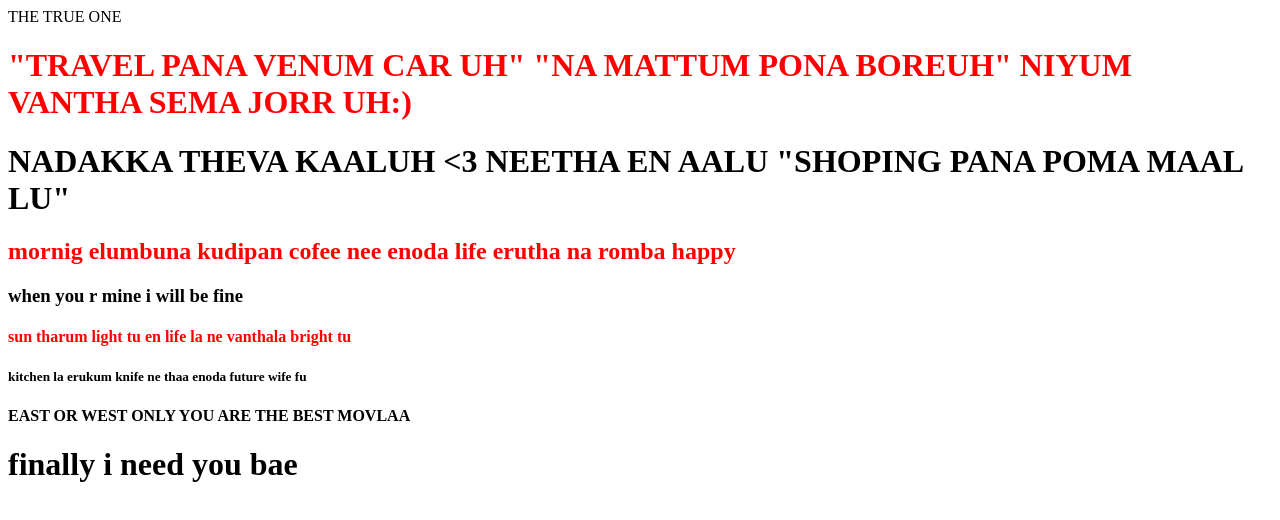
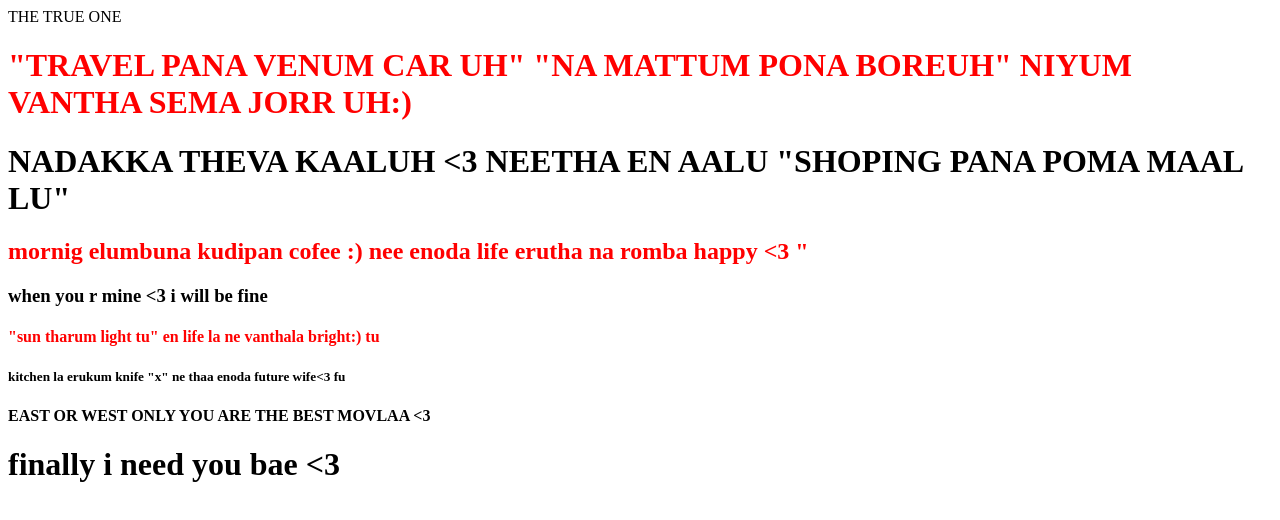
Before and after one commit to altrin206/altrin206.github.io, a plain HTML site: page index.html in a window 1280 px wide. Drawn offline with Linux system fonts and the light colour scheme.

Commit message:
Update index.html

```diff
--- a/index.html
+++ b/index.html
@@ -5,11 +5,11 @@
        <boady>
         <h1 style="color:red">"TRAVEL PANA VENUM CAR UH" "NA MATTUM PONA BOREUH" NIYUM VANTHA SEMA JORR UH:)</h1>
        <h1 style="color:black">NADAKKA THEVA KAALUH <3 NEETHA EN AALU "SHOPING PANA POMA MAAL LU"</h1>
-       <h2 style="color:red">mornig elumbuna kudipan cofee nee enoda life erutha na romba happy</h2>
-       <h3 style="color:black">when you r mine i will be fine  </h3>
-       <h4 style="color:red">sun tharum light tu en life la ne vanthala bright tu</h4>
-       <h5 style="color:black">kitchen la erukum knife ne thaa enoda future wife fu</h5>
-       <h4 tyle="color:red">EAST OR WEST ONLY YOU ARE THE BEST MOVLAA</h4>
-       <h1 tyle="color:violet">finally i need you bae</h1>
+       <h2 style="color:red">mornig elumbuna kudipan cofee :) nee enoda life erutha na romba happy <3 "</h2>
+       <h3 style="color:black">when you r mine <3 i will be fine  </h3>
+       <h4 style="color:red">"sun tharum light tu" en life la ne vanthala bright:) tu</h4>
+       <h5 style="color:black">kitchen la erukum knife "x" ne thaa enoda future wife<3 fu</h5>
+       <h4 tyle="color:red">EAST OR WEST ONLY YOU ARE THE BEST MOVLAA <3</h4>
+       <h1 tyle="color:violet">finally i need you bae <3</h1>
        </body>
 </html>
```
